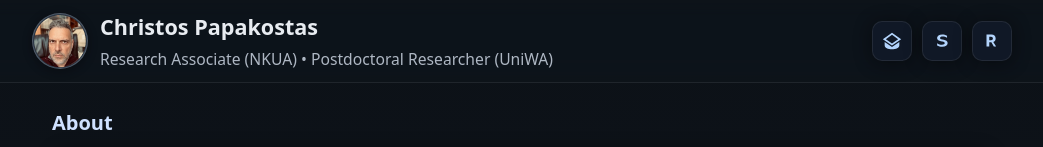
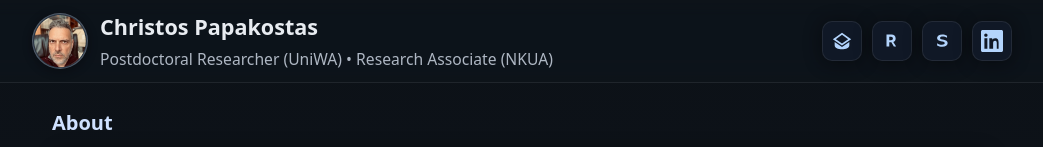
Before and after one commit to cpapakostas/webpage, a plain HTML site: page index.html in a window 1280 px wide. Shown: the top 147 px of the page, without its empty margins (118-1161 px from the left). Drawn offline with Linux system fonts and the light colour scheme.

Commit message:
Update index.html

```diff
--- a/index.html
+++ b/index.html
@@ -91,7 +91,7 @@
         <img src="photo.jpg" alt="Portrait of Christos Papakostas" class="avatar">
         <div>
           <h1>Christos Papakostas</h1>
-          <div class="lead">Research Associate (NKUA) • Postdoctoral Researcher (UniWA)</div>
+          <div class="lead">Postdoctoral Researcher (UniWA)  • Research Associate (NKUA)</div>
         </div>
       </div>
 
@@ -103,18 +103,26 @@
             <path fill="currentColor" d="M12 3L2 10l10 7 10-7-10-7zm0 2.3l6.7 4.7L12 14.7 5.3 10 12 5.3zM4 13v3.5C4 19.4 7.6 21 12 21s8-1.6 8-4.5V13l-8 5.6L4 13z"/>
           </svg>
         </a>
+
+        <a class="iconbtn" href="https://www.researchgate.net/profile/Christos-Papakostas-2/research" target="_blank" rel="noopener" aria-label="ResearchGate">
+          <!-- Simple RG monogram -->
+          <svg class="icon" viewBox="0 0 24 24" aria-hidden="true">
+            <path fill="currentColor" d="M6 5h5.5c2.6 0 4.5 1.8 4.5 4.2 0 1.8-1 3.3-2.6 3.9l3.1 5H14l-2.7-4.7H9v4.7H6V5zm7 4.2c0-1.1-.8-1.9-2-1.9H9v3.8h2c1.2 0 2-.8 2-1.9z"/>
+          </svg>
+        </a>
         <a class="iconbtn" href="https://www.scopus.com/authid/detail.uri?authorId=57206892916" target="_blank" rel="noopener" aria-label="Scopus">
           <!-- Scopus-like S glyph -->
           <svg class="icon" viewBox="0 0 24 24" aria-hidden="true">
             <path fill="currentColor" d="M17.5 6.2c-1.7-1-3.4-1.4-5.2-1.4-3.5 0-5.7 1.6-5.7 4 0 4.7 8.4 2.8 8.4 5.5 0 1.1-1.2 1.8-3.1 1.8-1.8 0-3.6-.6-5.2-1.7v2.6c1.6.9 3.5 1.4 5.5 1.4 3.7 0 6-1.6 6-4.1 0-4.8-8.4-3-8.4-5.6 0-1 1.1-1.7 2.9-1.7 1.7 0 3.4.5 4.8 1.4V6.2z"/>
           </svg>
         </a>
-        <a class="iconbtn" href="https://www.researchgate.net/profile/Christos-Papakostas-2/research" target="_blank" rel="noopener" aria-label="ResearchGate">
-          <!-- Simple RG monogram -->
-          <svg class="icon" viewBox="0 0 24 24" aria-hidden="true">
-            <path fill="currentColor" d="M6 5h5.5c2.6 0 4.5 1.8 4.5 4.2 0 1.8-1 3.3-2.6 3.9l3.1 5H14l-2.7-4.7H9v4.7H6V5zm7 4.2c0-1.1-.8-1.9-2-1.9H9v3.8h2c1.2 0 2-.8 2-1.9z"/>
-          </svg>
-        </a>
+
+        <a class="iconbtn" href="https://www.linkedin.com/in/christos-papakostas-448a8b7b/" target="_blank" rel="noopener" aria-label="LinkedIn">
+ <svg class="icon" viewBox="0 0 24 24" aria-hidden="true">
+    <path fill="currentColor" d="M20.447 20.452H17.21v-5.569c0-1.328-.027-3.037-1.852-3.037-1.853 0-2.136 1.445-2.136 2.939v5.667H9.083V9h3.112v1.561h.044c.434-.82 1.494-1.685 3.073-1.685 3.285 0 3.89 2.163 3.89 4.977v6.599zM5.337 7.433c-1.003 0-1.815-.813-1.815-1.815 0-1.003.812-1.816 1.815-1.816 1.002 0 1.815.813 1.815 1.816 0 1.002-.813 1.815-1.815 1.815zM6.956 20.452H3.717V9h3.239v11.452zM22.225 0H1.771C.792 0 0 .774 0 1.727v20.545C0 23.227.792 24 1.771 24h20.451C23.2 24 24 23.227 24 22.273V1.727C24 .774 23.2 0 22.222 0h.003z"/>
+  </svg>
+</a>
+
       </nav>
     </div>
   </header>
```
